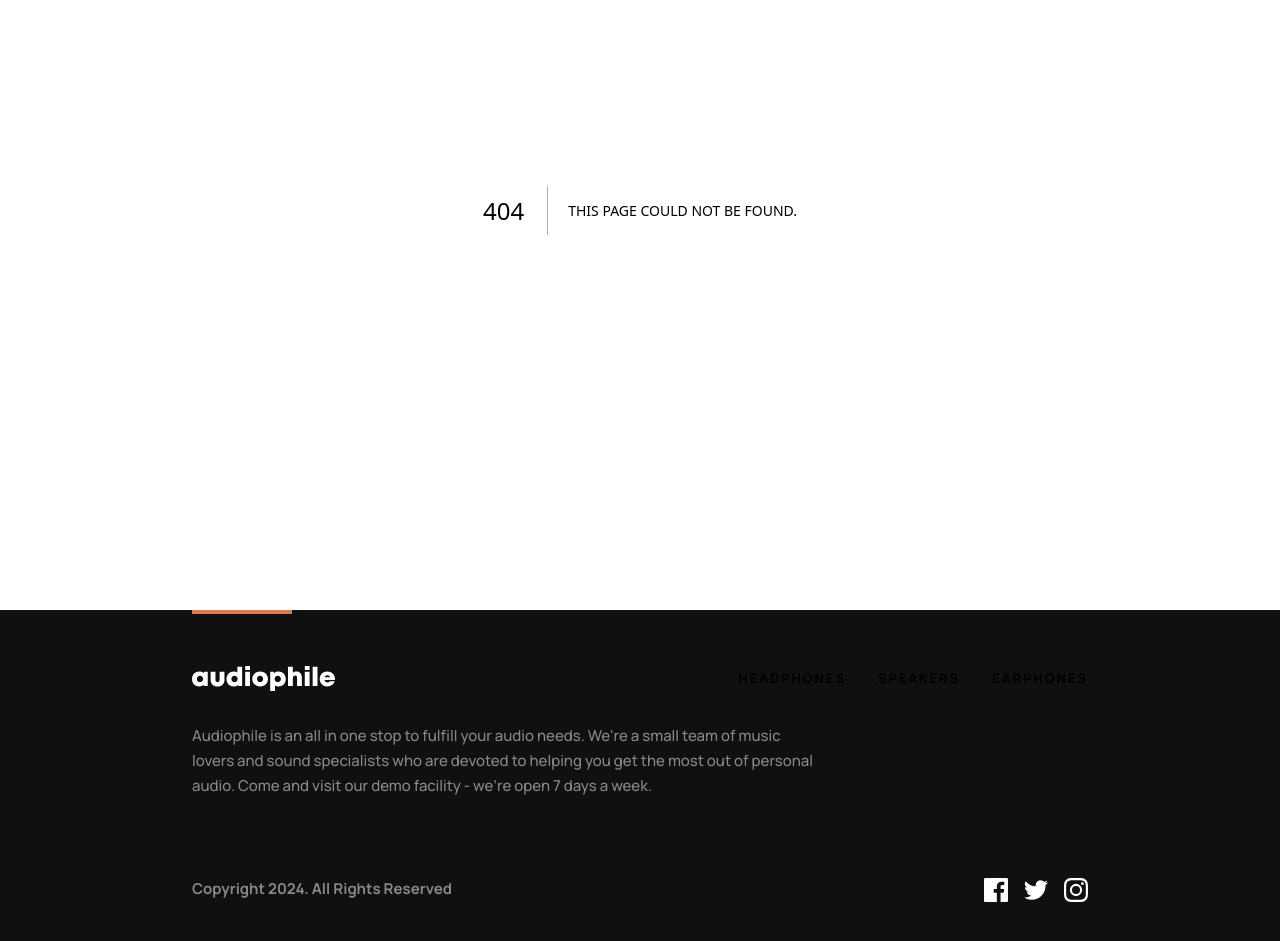
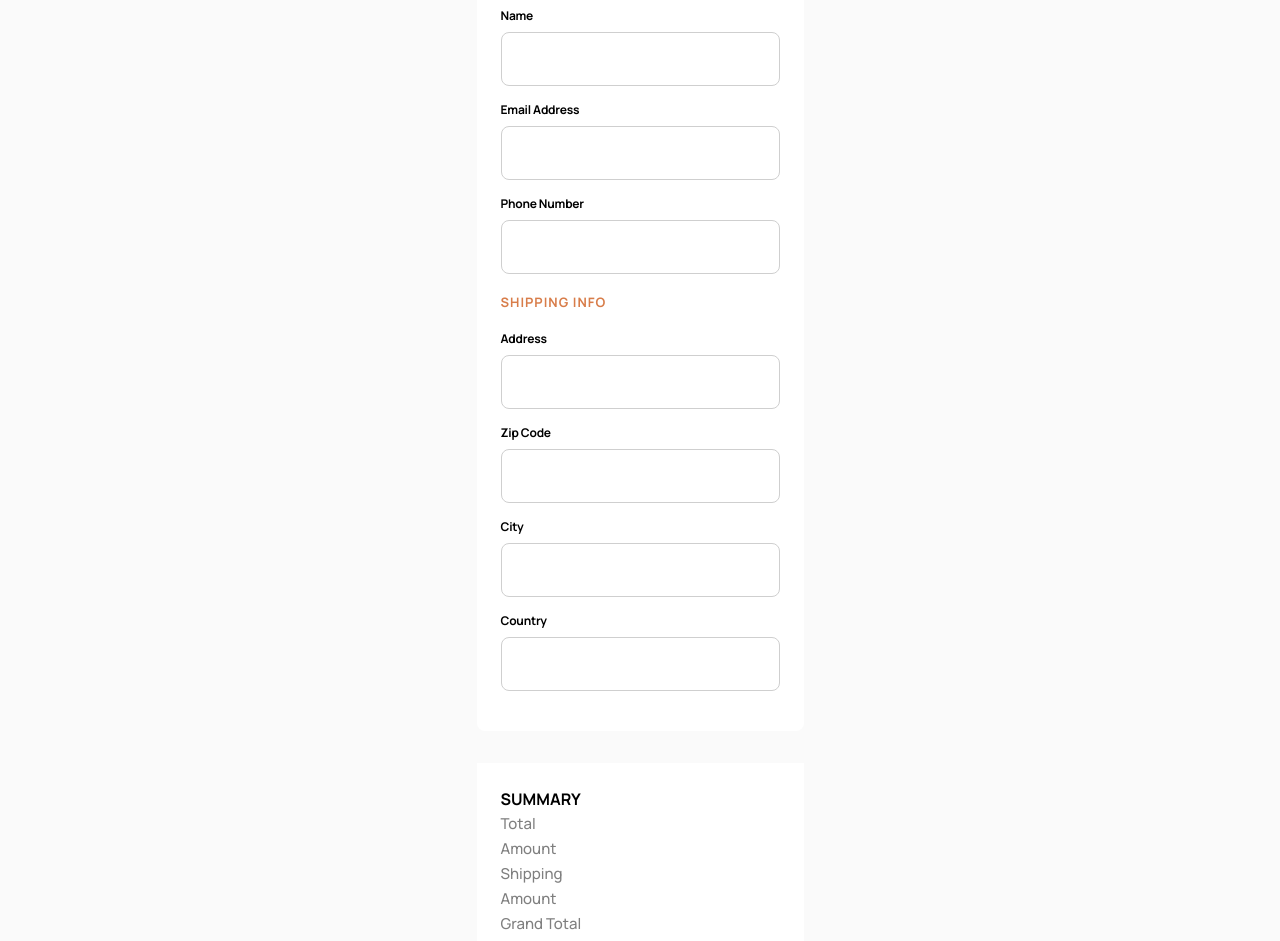
Before and after one commit to amallen1/audio-ecommerce, a Next.js app: page /checkout in a window 1280 px wide. Before the commit this address had no page. Shown: the part 280-1221 px from the top of the page. Built offline with nearby package versions, Linux system fonts and the light colour scheme.

Commit message:
setup checkout page

```diff
--- a/package.json
+++ b/package.json
@@ -11,7 +11,8 @@
   "dependencies": {
     "next": "14.2.15",
     "react": "^18",
-    "react-dom": "^18"
+    "react-dom": "^18",
+    "react-hook-form": "^7.53.1"
   },
   "devDependencies": {
     "@headlessui/react": "^2.1.10",
--- /dev/null
+++ b/src/app/checkout/page.tsx
@@ -0,0 +1,26 @@
+"use client";
+import { useRouter } from "next/navigation";
+import CheckoutForm from "../components/CheckoutForm";
+import CheckoutSummary from "../components/CheckoutSummary";
+
+const Checkoutpage = () => {
+  const router = useRouter();
+  return (
+    <div className="bg-gray-100">
+      <div className="pt-4 max-w-[327px] m-auto">
+        <button
+          className="text-black/50 text-[.9375rem] leading-[25px] hover:text-orange-200 mb-6"
+          onClick={() => router.back()}
+        >
+          Go Back
+        </button>
+
+        <div>
+          <CheckoutForm />
+          <CheckoutSummary />
+        </div>
+      </div>
+    </div>
+  );
+};
+export default Checkoutpage;
--- a/src/app/components/Button.tsx
+++ b/src/app/components/Button.tsx
@@ -24,9 +24,9 @@ const Button = ({
   const baseClasses = `px-[30px] py-[15px] text-[13px] font-bold tracking-[1px] uppercase leading-[18px]`;
 
   const variantClasses = {
-    primary: `bg-orange-200 hover:bg-orange-100`,
-    secondary: `bg-transparent text-black border border-black hover:bg-black hover:text-white`,
-    transparent: `bg-black hover:bg-[#4c4c4c]`,
+    primary: `bg-orange-200 text-white hover:bg-orange-100`,
+    secondary: `bg-black text-white hover:bg-[#4c4c4c]`,
+    transparent: `bg-transparent text-black border border-black hover:bg-black hover:text-white`,
   };
 
   const variantStyles = variantClasses[variant];
--- a/src/app/components/Cart/Cart.tsx
+++ b/src/app/components/Cart/Cart.tsx
@@ -39,7 +39,8 @@ const Cart = ({
         <p className="text-black font-bold text-lg">$5,302</p>
       </div>
 
-      <Button variant="primary" fullWidth={true}>
+      {/* TODO: make modal close on url redirect */}
+      <Button variant="primary" urlLink={"/checkout"}fullWidth={true}>
         Checkout
       </Button>
     </div>
--- /dev/null
+++ b/src/app/components/CheckoutForm.tsx
@@ -0,0 +1,53 @@
+import { useForm } from "react-hook-form";
+import CheckoutSummary from "./CheckoutSummary";
+
+const CheckoutForm = () => {
+  const { register, handleSubmit } = useForm();
+  const onSubmit = (data: any) => console.log(data);
+  return (
+    <div className="bg-white rounded-lg p-6 mb-8">
+      <h1 className="text-3xl tracking-[1px] mb-8">Checkout</h1>
+
+      <form onSubmit={handleSubmit(onSubmit)}>
+        <span className="text-subtitle mb-4">Billing details</span>
+        <div>
+          <div className="input-box">
+            <label htmlFor="firstName">Name</label>
+            <input {...register("firstName")} />
+          </div>
+
+          <div className="input-box">
+            <label htmlFor="email">Email Address</label>
+            <input {...register("email")} />
+          </div>
+
+          <div className="input-box">
+            <label htmlFor="phoneNumber">Phone Number</label>
+            <input {...register("phoneNumber")} />
+          </div>
+        </div>
+
+        <span className="text-subtitle mb-4">Shipping info</span>
+        <div>
+          <div className="input-box">
+            <label htmlFor="address">Address</label>
+            <input {...register("address")} />
+          </div>
+          <div className="input-box">
+            <label htmlFor="zipCode">Zip Code</label>
+            <input {...register("zipCode")} />
+          </div>
+          <div className="input-box">
+            <label htmlFor="city">City</label>
+            <input {...register("city")} />
+          </div>
+          <div className="input-box">
+            <label htmlFor="country">Country</label>
+            <input {...register("country")} />
+          </div>
+        </div>
+      </form>
+    </div>
+  );
+};
+export default CheckoutForm;
--- /dev/null
+++ b/src/app/components/CheckoutSummary.tsx
@@ -0,0 +1,23 @@
+import Button from "./Button";
+
+const CheckoutSummary = () => {
+  return (
+    <div className="bg-white p-6">
+      <h2>Summary</h2>
+      <div>
+        <p>Total</p>
+        <p>Amount</p>
+      </div>
+      <div>
+        <p>Shipping</p>
+        <p>Amount</p>
+      </div>
+      <div>
+        <p>Grand Total</p>
+        <p>Amount</p>
+      </div>
+      <Button variant="primary" fullWidth>Continue and Pay</Button>
+    </div>
+  );
+};
+export default CheckoutSummary;
--- a/src/app/components/Hero.tsx
+++ b/src/app/components/Hero.tsx
@@ -12,7 +12,7 @@ const Hero = () => {
         Experience natural, lifelike audio and exceptional build quality made
         for the passionate music enthusiast.
       </p>
-      <Button variant="primary" urlLink="/products/headphones/xx99-mark-two-headphones">See Product</Button>
+      <Button variant="primary" urlLink="/products/xx99-mark-two-headphones">See Product</Button>
     </div>
   );
 };
--- a/src/app/components/NavLinks.tsx
+++ b/src/app/components/NavLinks.tsx
@@ -4,7 +4,7 @@ const Navlinks = () => {
   return (
     <div>
       <ul
-        className={`flex flex-col gap-y-4 text-[13px] uppercase tracking-[2px] leading-[25px] font-bold md:flex-row md:gap-x-8`}
+        className={`flex flex-col gap-y-4 text-white text-[.8125rem] uppercase tracking-[2px] leading-[25px] font-bold md:flex-row md:gap-x-8`}
       >
         <li>
           <Link href="/products/headphones" className="hover:text-orange-200">
--- a/src/app/components/Products/FeaturedProducts.tsx
+++ b/src/app/components/Products/FeaturedProducts.tsx
@@ -39,13 +39,13 @@ const FeaturedProducts = () => {
             Upgrade to premium speakers that are phenomenally built to deliver
             truly remarkable sound.
           </p>
-          <Button variant="transparent"> See product</Button>
+          <Button variant="secondary"> See product</Button>
         </div>
       </div>
 
       <div className="bg-mobile-zx7 bg-cover bg-center mb-6 rounded-lg pl-6 py-[101px] md:bg-tablet-zx7 md:pl-16 md:mb-8 lg:pl-24 xl:bg-desktop-zx7 xl:mb-12">
         <h2 className="text-3xl text-black mb-8 tracking-[2px]">ZX7 Speaker</h2>
-        <Button variant="secondary">See Product</Button>
+        <Button variant="transparent">See Product</Button>
       </div>
 
       <div className="md:grid md:grid-cols-2 md:gap-x-[11px] xl:gap-x-[30px]">
@@ -54,7 +54,7 @@ const FeaturedProducts = () => {
           <h2 className="text-3xl text-black mb-8 tracking-[2px]">
             YX1 earphones
           </h2>
-          <Button variant="secondary">See Product</Button>
+          <Button variant="transparent">See Product</Button>
         </div>
       </div>
     </div>
--- a/src/app/globals.css
+++ b/src/app/globals.css
@@ -1,10 +1,6 @@
 @tailwind base;
 @tailwind components;
 @tailwind utilities;
-
-body {
-  color: white;
-}
 
 p {
   font-size: 0.9375rem;
@@ -24,6 +20,28 @@ h6 {
   color: black;
 }
 
+label {
+  @apply mb-2 font-bold text-xs tracking-[-0.21px]
+}
+
+input {
+  @apply rounded-lg py-4 px-6 border-[1px] border-[#CFCFCF] font-bold text-sm tracking-[-0.25px] focus-within:border-orange-200;
+}
+
+.input-box {
+  @apply flex flex-col mb-4;
+}
+
 .text-overline {
   text-transform: uppercase;
 }
+
+.text-subtitle {
+  color: #d87d4a;
+  font-size: 0.8125rem;
+  font-weight: 700;
+  text-transform: uppercase;
+  line-height: 25px;
+  letter-spacing: 1px;
+  display: block;
+}
```
Also changed, not shown: 1 other file (tests, documents, lock files or other folders).
